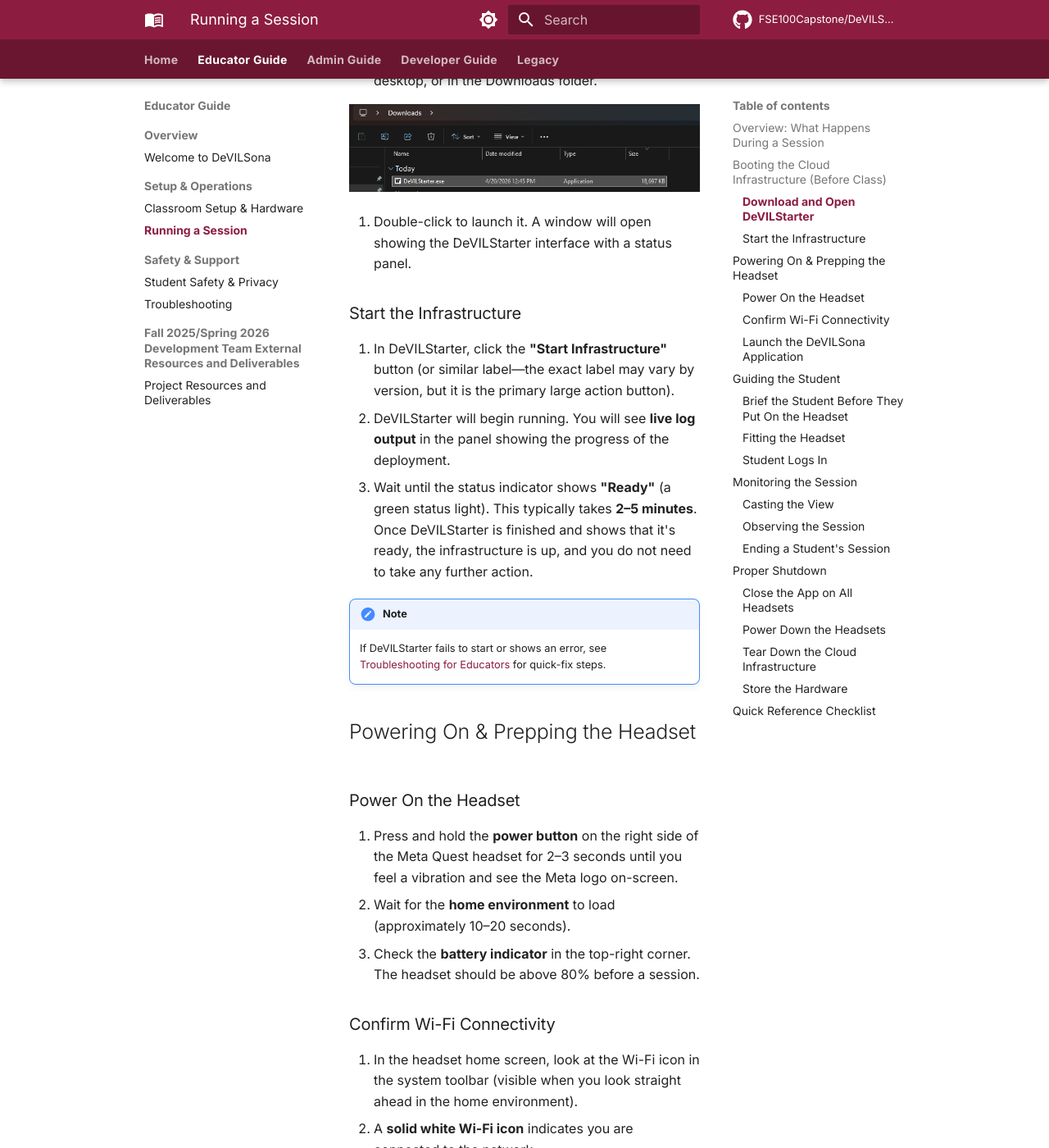
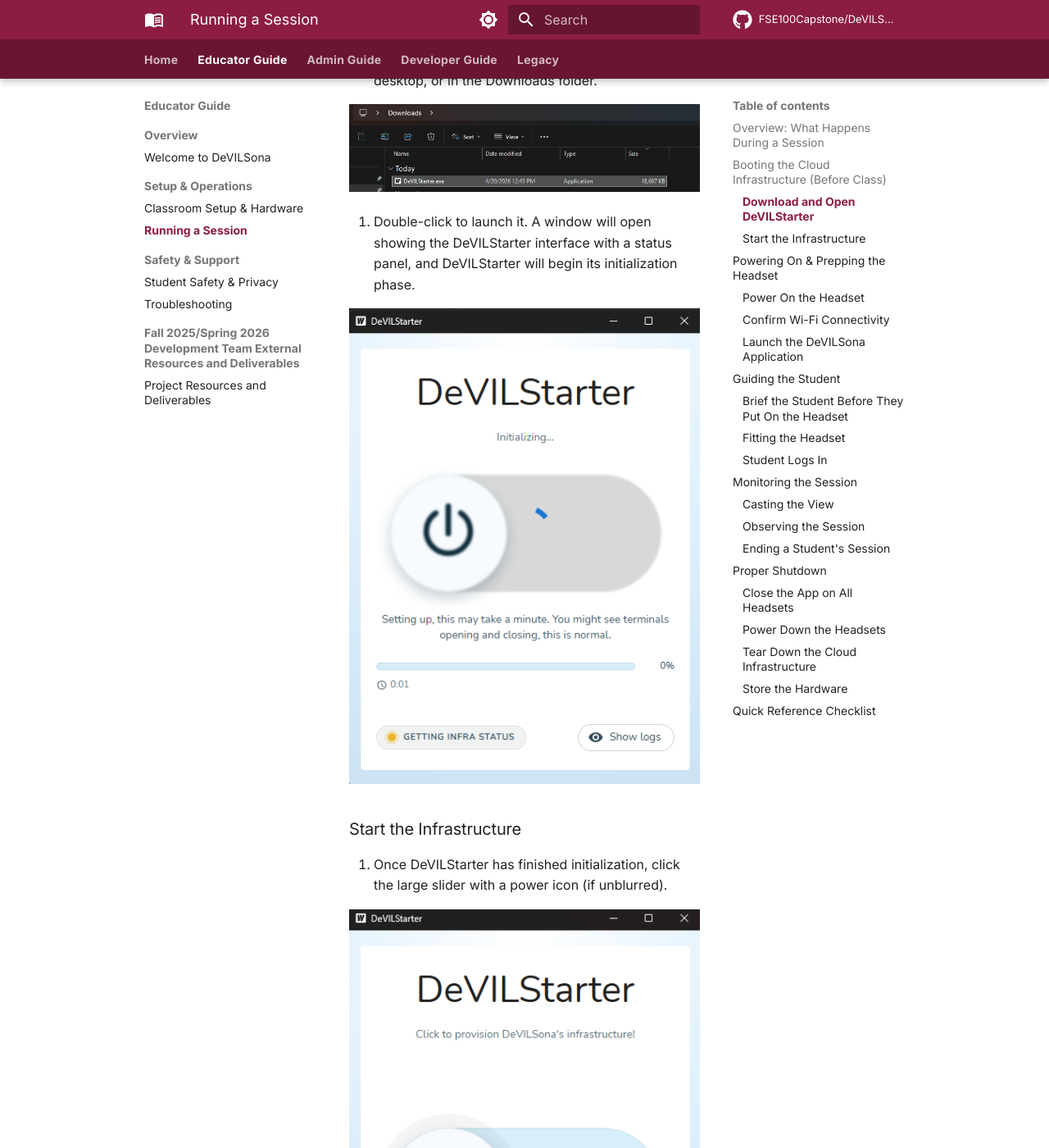
Before and after one commit to FSE100Capstone/DeVILSona-docs, an MkDocs documentation site: the page built from docs/educator-guide/running-a-session.md, in a window 1280 px wide and 1400 px high, scrolled down 2020 px. Shown: the whole window at 82% size. Built offline with MkDocs 1.6.1 and Material for MkDocs 9.7.7, drawn with Linux system fonts in a browser that asks for light colours; comment, search, counter and statistics services are not loaded; some of the changed text lies outside the part shown.

Commit message:
Add extra DeVILStarter screenshots for educator guide

```diff
--- a/docs/educator-guide/running-a-session.md
+++ b/docs/educator-guide/running-a-session.md
@@ -36,14 +36,29 @@
 
 ![Screenshot showing location of DeVILStarter.exe on Windows](img/devilstarter-file-explorer.png)
 
-3. Double-click to launch it. A window will open showing the DeVILStarter interface with a status panel.
+3. Double-click to launch it. A window will open showing the DeVILStarter interface with a status panel, and DeVILStarter will begin its initialization phase.
 
+![Screenshot showing DeVILStarter starting](img/devilstarter-init.png)
 
 ### Start the Infrastructure
 
-1. In DeVILStarter, click the **"Start Infrastructure"** button (or similar label—the exact label may vary by version, but it is the primary large action button).
-2. DeVILStarter will begin running. You will see **live log output** in the panel showing the progress of the deployment.
-3. Wait until the status indicator shows **"Ready"** (a green status light). This typically takes **2–5 minutes**. Once DeVILStarter is finished and shows that it's ready, the infrastructure is up, and you do not need to take any further action.
+1. Once DeVILStarter has finished initialization, click the large slider with a power icon (if unblurred).
+
+![Init finished](img/devilstarter-init-finished.png)
+
+2. If prompted, log into your ASU account.
+
+3. Observe that the code shown on the AWS login screen matches the code shown on DeVILStarter. Click "confirm and continue" once validated, and "allow" on the following page.
+
+![AWS login screen showing same code as DeVILStarter](img/devilstarter-aws-code.png)
+
+4. DeVILStarter will automatically begin the infrastructure deployment. For more comprehensive feedback on deployment progress, click "Show logs" for **live log output** in the panel.
+
+![Deployment in progress](img/devilstarter-deploying.png)
+
+5. Wait until the progress bar disappears. The status text on the bottom left should now read "Infrastructure deployed".
+
+![Deployed](img/devilstarter-deployed.png)
 
 !!! note
     If DeVILStarter fails to start or shows an error, see [Troubleshooting for Educators](troubleshooting.md) for quick-fix steps.
```
Also changed, not shown: docs/educator-guide/img/devilstarter-aws-code.png (added), docs/educator-guide/img/devilstarter-deployed.png (added), docs/educator-guide/img/devilstarter-deploying.png (added), docs/educator-guide/img/devilstarter-init-finished.png (added), docs/educator-guide/img/devilstarter-init.png (added).
